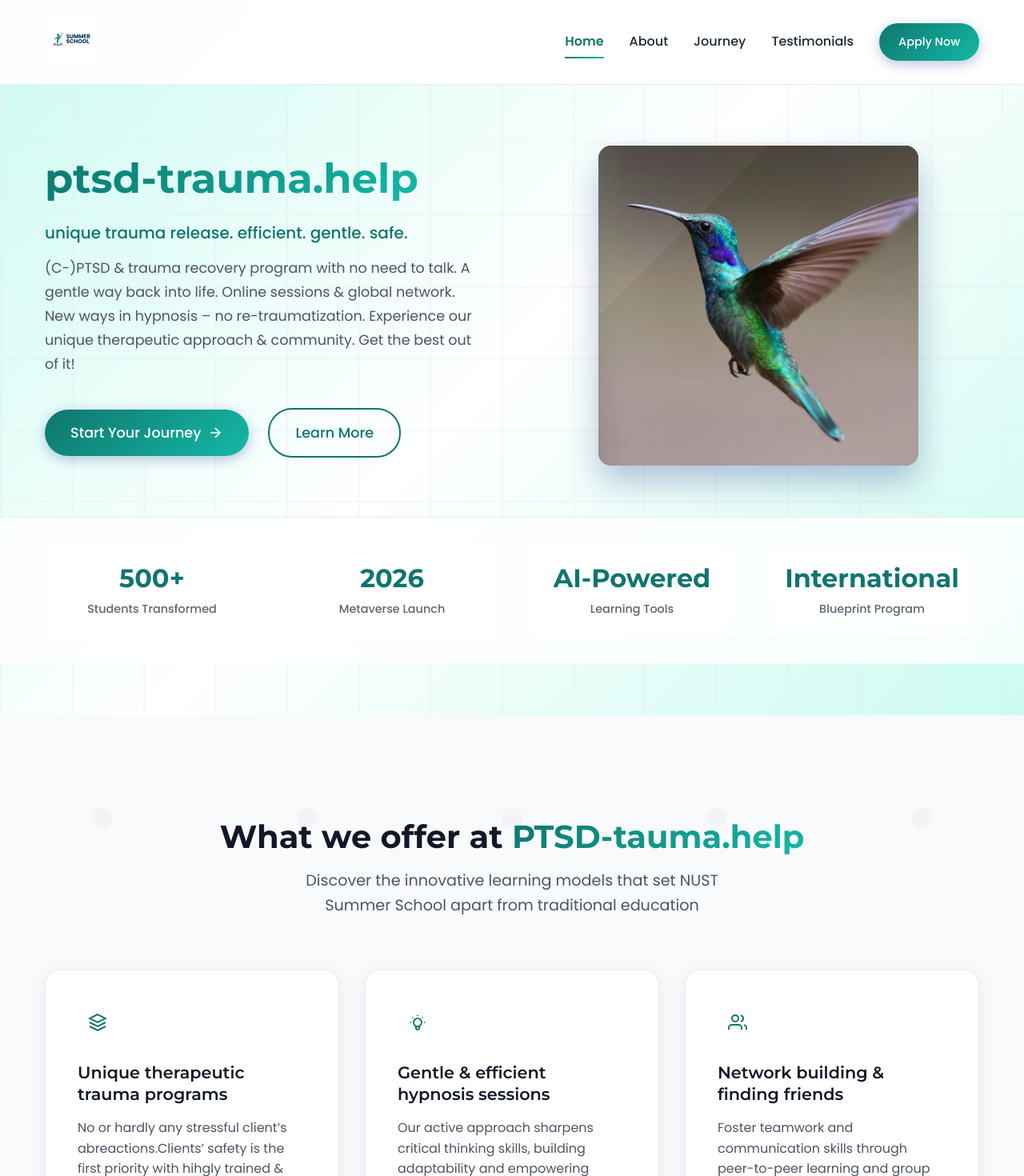
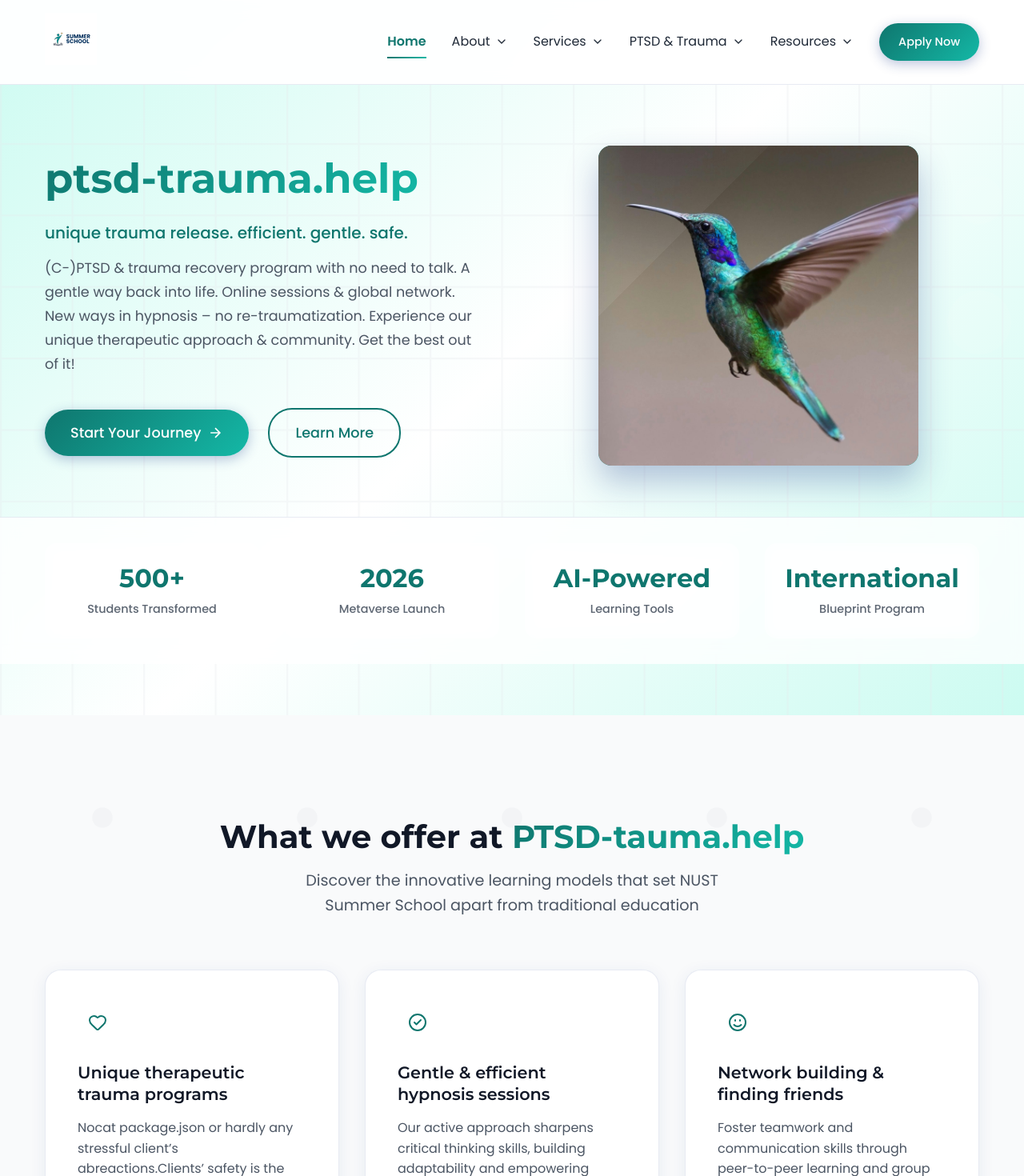
Before and after one commit to EngrE/Web, a React (Vite) app: page / in a window 1280 px wide. Shown: the top 1470 px of the page at 80% size. Built offline with nearby package versions, Linux system fonts and the light colour scheme.

Commit message:
Nav bar and Icons

```diff
--- a/src/components/Features.jsx
+++ b/src/components/Features.jsx
@@ -1,62 +1,48 @@
 import './Features.css';
+import { Heart, CircleCheck,Smile,MonitorSmartphone, PencilRuler ,Brain } from 'lucide-react';
 
 const Features = () => {
   const features = [
     {
       icon: (
-        <svg viewBox="0 0 24 24" fill="none" stroke="currentColor" strokeWidth="2">
-          <path d="M12 2L2 7l10 5 10-5-10-5z"/>
-          <path d="M2 17l10 5 10-5"/>
-          <path d="M2 12l10 5 10-5"/>
-        </svg>
-      ),
+              <Heart />
+      )
+      ,
       title: "Unique therapeutic trauma programs",
-      description: "No or hardly any stressful client’s abreactions.Clients’ safety is the first priority with hihgly trained & experienced team. See improvement already in 3-5 sessions."
+      description: "Nocat package.json or hardly any stressful client’s abreactions.Clients’ safety is the first priority with hihgly trained & experienced team. See improvement already in 3-5 sessions."
     },
     {
       icon: (
-        <svg viewBox="0 0 24 24" fill="none" stroke="currentColor" strokeWidth="2">
-          <path d="M9.663 17h4.673M12 3v1m6.364 1.636l-.707.707M21 12h-1M4 12H3m3.343-5.657l-.707-.707m2.828 9.9a5 5 0 117.072 0l-.548.547A3.374 3.374 0 0014 18.469V19a2 2 0 11-4 0v-.531c0-.895-.356-1.754-.988-2.386l-.548-.547z"/>
-        </svg>
+                <CircleCheck />
       ),
       title: "Gentle & efficient hypnosis sessions",
       description: "Our active approach sharpens critical thinking skills, building adaptability and empowering students to become leaders in their academic journey."
     },
     {
       icon: (
-        <svg viewBox="0 0 24 24" fill="none" stroke="currentColor" strokeWidth="2">
-          <path d="M17 21v-2a4 4 0 00-4-4H5a4 4 0 00-4 4v2"/>
-          <circle cx="9" cy="7" r="4"/>
-          <path d="M23 21v-2a4 4 0 00-3-3.87M16 3.13a4 4 0 010 7.75"/>
-        </svg>
+         <Smile/>
       ),
       title: "Network building & finding friends",
       description: "Foster teamwork and communication skills through peer-to-peer learning and group problem-solving activities."
     },
     {
       icon: (
-        <svg viewBox="0 0 24 24" fill="none" stroke="currentColor" strokeWidth="2">
-          <path d="M13 2L3 14h9l-1 8 10-12h-9l1-8z"/>
-        </svg>
+
+         <MonitorSmartphone />
       ),
       title: "Activities: regular webinars & group meetings",
       description: "Transform from learners to leaders with our comprehensive approach that builds confidence and leadership capabilities."
     },
     {
       icon: (
-        <svg viewBox="0 0 24 24" fill="none" stroke="currentColor" strokeWidth="2">
-          <path d="M12 2a10 10 0 100 20 10 10 0 000-20z"/>
-          <path d="M12 6v6l4 2"/>
-        </svg>
+       <PencilRuler/>
       ),
       title: "Practical tips & tools for self-help",
       description: "Build adaptability and resilience through innovative learning models that prepare students for real-world challenges."
     },
     {
       icon: (
-        <svg viewBox="0 0 24 24" fill="none" stroke="currentColor" strokeWidth="2">
-          <path d="M22 12h-4l-3 9L9 3l-3 9H2"/>
-        </svg>
+      <Brain/>
       ),
       title: "Training in self hypnosis & coping strategies",
       description: "Experience a complete transformation in your learning approach, making education engaging, effective, and empowering."
--- a/src/components/Navbar.css
+++ b/src/components/Navbar.css
@@ -214,3 +214,98 @@
     padding: 0 0.75rem;
   }
 }
+
+
+/*-----------------------------------------*/
+.nav-dropdown {
+  position: relative;
+  display: flex;
+  align-items: center;
+}
+
+.dropdown-toggle {
+  background: none;
+  border: none;
+  font: inherit;
+  cursor: pointer;
+  display: flex;
+  align-items: center;
+  gap: 6px;
+  color: inherit;
+}
+
+.dropdown-icon {
+  transition: transform 0.25s ease;
+}
+
+.dropdown-icon.rotate {
+  transform: rotate(180deg);
+}
+
+.dropdown-menu {
+  position: absolute;
+  top: calc(100% + 12px);
+  left: 0;
+  min-width: 220px;
+  padding: 10px;
+  border-radius: 16px;
+  background: rgba(255, 255, 255, 0.95);
+  backdrop-filter: blur(14px);
+  box-shadow: 0 18px 40px rgba(0, 0, 0, 0.12);
+  opacity: 0;
+  visibility: hidden;
+  transform: translateY(8px);
+  transition: all 0.25s ease;
+  z-index: 1000;
+}
+
+.dropdown-menu.show {
+  opacity: 1;
+  visibility: visible;
+  transform: translateY(0);
+}
+
+.dropdown-item {
+  display: block;
+  text-decoration: none;
+  padding: 12px 14px;
+  border-radius: 12px;
+  color: #1f2937;
+  transition: all 0.2s ease;
+}
+
+.dropdown-item:hover {
+  background: rgba(99, 102, 241, 0.08);
+  color: #0f766e;
+}
+
+.mobile-dropdown-toggle {
+  width: 100%;
+  background: none;
+  border: none;
+  font: inherit;
+  cursor: pointer;
+  display: flex;
+  justify-content: space-between;
+  align-items: center;
+  padding: 14px 0;
+  color: inherit;
+}
+
+.mobile-submenu {
+  max-height: 0;
+  overflow: hidden;
+  transition: max-height 0.3s ease;
+  padding-left: 12px;
+}
+
+.mobile-submenu.show {
+  max-height: 260px;
+}
+
+.mobile-submenu-link {
+  display: block;
+  padding: 10px 0;
+  text-decoration: none;
+  color: #4b5563;
+}
--- a/src/components/Navbar.jsx
+++ b/src/components/Navbar.jsx
@@ -1,10 +1,13 @@
 import { useState, useEffect } from 'react';
 import { Link, useLocation } from 'react-router-dom';
+import { ChevronDown } from 'lucide-react';
 import './Navbar.css';
 
 const Navbar = () => {
   const [isScrolled, setIsScrolled] = useState(false);
   const [isMobileMenuOpen, setIsMobileMenuOpen] = useState(false);
+  const [openDropdown, setOpenDropdown] = useState(null);
+  const [openMobileDropdown, setOpenMobileDropdown] = useState(null);
   const location = useLocation();
 
   useEffect(() => {
@@ -18,20 +21,19 @@
 
   const closeMobileMenu = () => {
     setIsMobileMenuOpen(false);
+    setOpenMobileDropdown(null);
   };
 
   return (
     <nav className={`navbar ${isScrolled ? 'navbar-scrolled' : ''}`}>
       <div className="container">
         <div className="navbar-content">
-          {/* Logo */}
           <div className="navbar-logo">
             <Link to="/" className="logo-link">
               <img src="/navbar.svg" alt="NUST Logo" className="logo-image" />
             </Link>
           </div>
 
-          {/* Desktop Navigation */}
           <div className="navbar-links">
             <Link
               to="/"
@@ -39,30 +41,109 @@
             >
               Home
             </Link>
+{/*
             <Link
               to="/about"
               className={`nav-link ${location.pathname === '/about' ? 'active' : ''}`}
             >
               About
             </Link>
-            <Link
-              to="/journey"
-              className={`nav-link ${location.pathname === '/journey' ? 'active' : ''}`}
+ */}
+
+            <div
+                className="nav-dropdown"
+                onMouseEnter={() => setOpenDropdown('about')}
+                onMouseLeave={() => setOpenDropdown(null)}
+              >
+                <button className="nav-link dropdown-toggle">
+                  About
+                  <ChevronDown
+                    size={16}
+                    className={`dropdown-icon ${openDropdown === 'about' ? 'rotate' : ''}`}
+                  />
+                </button>
+
+                <div className={`dropdown-menu ${openDropdown === 'about' ? 'show' : ''}`}>
+                  <Link to="/about" className="dropdown-item">About</Link>
+                  <Link to="/journey" className="dropdown-item">Journey</Link>
+                  <Link to="/testimonials" className="dropdown-item">Testimonials</Link>
+                </div>
+              </div>
+
+            <div
+              className="nav-dropdown"
+              onMouseEnter={() => setOpenDropdown('services')}
+              onMouseLeave={() => setOpenDropdown(null)}
             >
-              Journey
-            </Link>
-            <Link
-              to="/testimonials"
-              className={`nav-link ${location.pathname === '/testimonials' ? 'active' : ''}`}
+              <button className="nav-link dropdown-toggle">
+                Services
+                <ChevronDown
+                  size={16}
+                  className={`dropdown-icon ${openDropdown === 'services' ? 'rotate' : ''}`}
+                />
+              </button>
+
+              <div className={`dropdown-menu ${openDropdown === 'services' ? 'show' : ''}`}>
+                <Link to="/services/TraumaPrograms" className="dropdown-item">Trauma programs</Link>
+                <Link to="/services/Sessions" className="dropdown-item">Sessions</Link>
+                <Link to="/services/Activities" className="dropdown-item">Activities</Link>
+              </div>
+            </div>
+
+            <div
+                className="nav-dropdown"
+                onMouseEnter={() => setOpenDropdown('ptsd-trauma')}
+                onMouseLeave={() => setOpenDropdown(null)}
+              >
+                <button className="nav-link dropdown-toggle">
+                  PTSD & Trauma
+                  <ChevronDown
+                    size={16}
+                    className={`dropdown-icon ${openDropdown === 'ptsd-trauma' ? 'rotate' : ''}`}
+                  />
+                </button>
+
+                <div className={`dropdown-menu ${openDropdown === 'ptsd-trauma' ? 'show' : ''}`}>
+                  <Link to="/ptsd-trauma/understanding" className="dropdown-item">
+                    Understanding PTSD & Trauma
+                  </Link>
+                  <Link to="/ptsd-trauma/managing" className="dropdown-item">
+                    Managing PTSD & Trauma
+                  </Link>
+                  <Link to="/ptsd-trauma/overcoming" className="dropdown-item">
+                    Overcoming PTSD & Trauma
+                  </Link>
+                  <Link to="/ptsd-trauma/not-ready-yet" className="dropdown-item">
+                    Not ready for changes yet?
+                  </Link>
+                </div>
+              </div>
+
+            <div
+              className="nav-dropdown"
+              onMouseEnter={() => setOpenDropdown('resources')}
+              onMouseLeave={() => setOpenDropdown(null)}
             >
-              Testimonials
-            </Link>
+              <button className="nav-link dropdown-toggle">
+                Resources
+                <ChevronDown
+                  size={16}
+                  className={`dropdown-icon ${openDropdown === 'resources' ? 'rotate' : ''}`}
+                />
+              </button>
+
+              <div className={`dropdown-menu ${openDropdown === 'resources' ? 'show' : ''}`}>
+                <Link to="/blog" className="dropdown-item">Blog</Link>
+                <Link to="/guides" className="dropdown-item">Downloads</Link>
+                <Link to="/faq" className="dropdown-item">FAQ</Link>
+              </div>
+            </div>
+
             <Link to="/auth" className="btn-primary nav-cta">
               Apply Now
             </Link>
           </div>
 
-          {/* Mobile Menu Button */}
           <button
             className="mobile-menu-btn"
             onClick={() => setIsMobileMenuOpen(!isMobileMenuOpen)}
@@ -75,36 +156,132 @@
           </button>
         </div>
 
-        {/* Mobile Navigation */}
         <div className={`mobile-menu ${isMobileMenuOpen ? 'active' : ''}`}>
-          <Link
-            to="/"
-            className={`mobile-nav-link ${location.pathname === '/' ? 'active' : ''}`}
-            onClick={closeMobileMenu}
-          >
+          <Link to="/" className="mobile-nav-link" onClick={closeMobileMenu}>
             Home
           </Link>
-          <Link
-            to="/about"
-            className={`mobile-nav-link ${location.pathname === '/about' ? 'active' : ''}`}
-            onClick={closeMobileMenu}
+
+{/*           <Link to="/about" className="mobile-nav-link" onClick={closeMobileMenu}>
+            About
+          </Link>
+ */}
+
+
+          <button
+            className="mobile-dropdown-toggle"
+            onClick={() =>
+              setOpenMobileDropdown(
+                openMobileDropdown === 'about' ? null : 'about'
+              )
+            }
           >
             About
-          </Link>
-          <Link
-            to="/journey"
-            className={`mobile-nav-link ${location.pathname === '/journey' ? 'active' : ''}`}
-            onClick={closeMobileMenu}
+            <ChevronDown
+              size={16}
+              className={`dropdown-icon ${openMobileDropdown === 'about' ? 'rotate' : ''}`}
+            />
+          </button>
+
+          <div className={`mobile-submenu ${openMobileDropdown === 'about' ? 'show' : ''}`}>
+            <Link to="/about" className="mobile-submenu-link" onClick={closeMobileMenu}>
+              About
+            </Link>
+            <Link to="/journey" className="mobile-submenu-link" onClick={closeMobileMenu}>
+              Journey
+            </Link>
+            <Link to="/testimonials" className="mobile-submenu-link" onClick={closeMobileMenu}>
+              Testimonials
+            </Link>
+          </div>
+
+
+          <button
+            className="mobile-dropdown-toggle"
+            onClick={() =>
+              setOpenMobileDropdown(
+                openMobileDropdown === 'services' ? null : 'services'
+              )
+            }
           >
-            Journey
-          </Link>
-          <Link
-            to="/testimonials"
-            className={`mobile-nav-link ${location.pathname === '/testimonials' ? 'active' : ''}`}
-            onClick={closeMobileMenu}
+            Services
+            <ChevronDown
+              size={16}
+              className={`dropdown-icon ${openMobileDropdown === 'services' ? 'rotate' : ''}`}
+            />
+          </button>
+
+          <div className={`mobile-submenu ${openMobileDropdown === 'services' ? 'show' : ''}`}>
+            <Link to="/services/web" className="mobile-submenu-link" onClick={closeMobileMenu}>
+              Web Design
+            </Link>
+            <Link to="/services/branding" className="mobile-submenu-link" onClick={closeMobileMenu}>
+              Branding
+            </Link>
+            <Link to="/services/strategy" className="mobile-submenu-link" onClick={closeMobileMenu}>
+              Strategy
+            </Link>
+          </div>
+
+          <button
+            className="mobile-dropdown-toggle"
+            onClick={() =>
+              setOpenMobileDropdown(
+                openMobileDropdown === 'PTSD&Trauma' ? null : 'PTSD&Trauma'
+              )
+            }
           >
-            Testimonials
-          </Link>
+            PTSD & Trauma
+            <ChevronDown
+              size={16}
+              className={`dropdown-icon ${openMobileDropdown === 'PTSD&Trauma' ? 'rotate' : ''}`}
+            />
+          </button>
+
+          <div className={`mobile-submenu ${openMobileDropdown === 'PTSD&Trauma' ? 'show' : ''}`}>
+            <Link to="/PTSD&Trauma/basic" className="mobile-submenu-link" onClick={closeMobileMenu}>
+               Understanding PTSD & trauma
+            </Link>
+            <Link to="/PTSD&Trauma/pro" className="mobile-submenu-link" onClick={closeMobileMenu}>
+               Managing PTSD & trauma
+            </Link>
+            <Link to="/PTSD&Trauma/premium" className="mobile-submenu-link" onClick={closeMobileMenu}>
+               Dealing with a mental crisis situation
+            </Link>
+            <Link to="/PTSD&Trauma/premium" className="mobile-submenu-link" onClick={closeMobileMenu}>
+               Overcoming PTSD & trauma
+            </Link>
+            <Link to="/PTSD&Trauma/premium" className="mobile-submenu-link" onClick={closeMobileMenu}>
+               Not ready for changes yet?
+            </Link>
+          </div>
+
+          <button
+            className="mobile-dropdown-toggle"
+            onClick={() =>
+              setOpenMobileDropdown(
+                openMobileDropdown === 'resources' ? null : 'resources'
+              )
+            }
+          >
+            Resources
+            <ChevronDown
+              size={16}
+              className={`dropdown-icon ${openMobileDropdown === 'resources' ? 'rotate' : ''}`}
+            />
+          </button>
+
+          <div className={`mobile-submenu ${openMobileDropdown === 'resources' ? 'show' : ''}`}>
+            <Link to="/blog" className="mobile-submenu-link" onClick={closeMobileMenu}>
+              Blog
+            </Link>
+            <Link to="/guides" className="mobile-submenu-link" onClick={closeMobileMenu}>
+              Guides
+            </Link>
+            <Link to="/faq" className="mobile-submenu-link" onClick={closeMobileMenu}>
+              FAQ
+            </Link>
+          </div>
+
           <Link to="/auth" className="btn-primary mobile-cta" onClick={closeMobileMenu}>
             Apply Now
           </Link>
```
